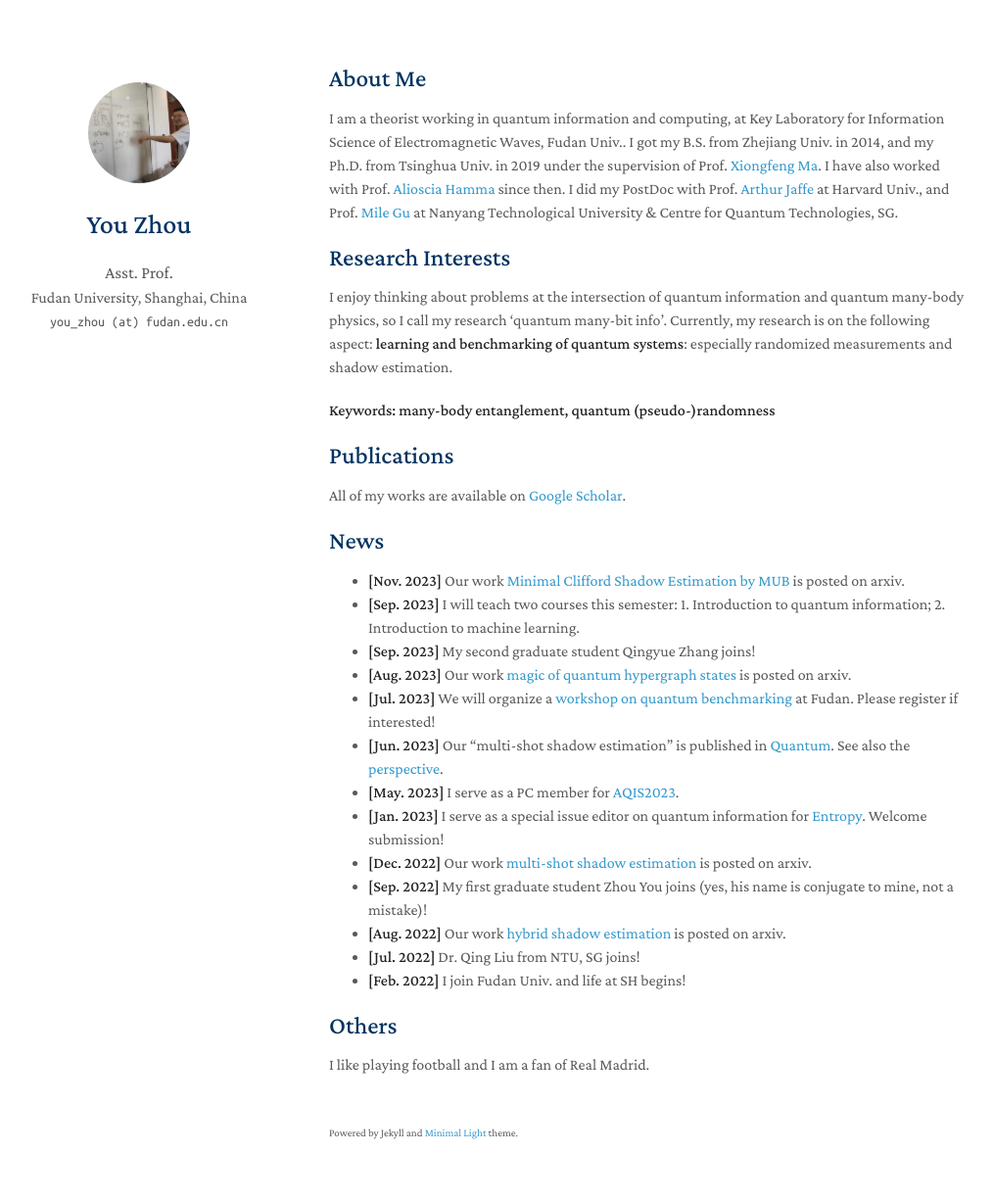
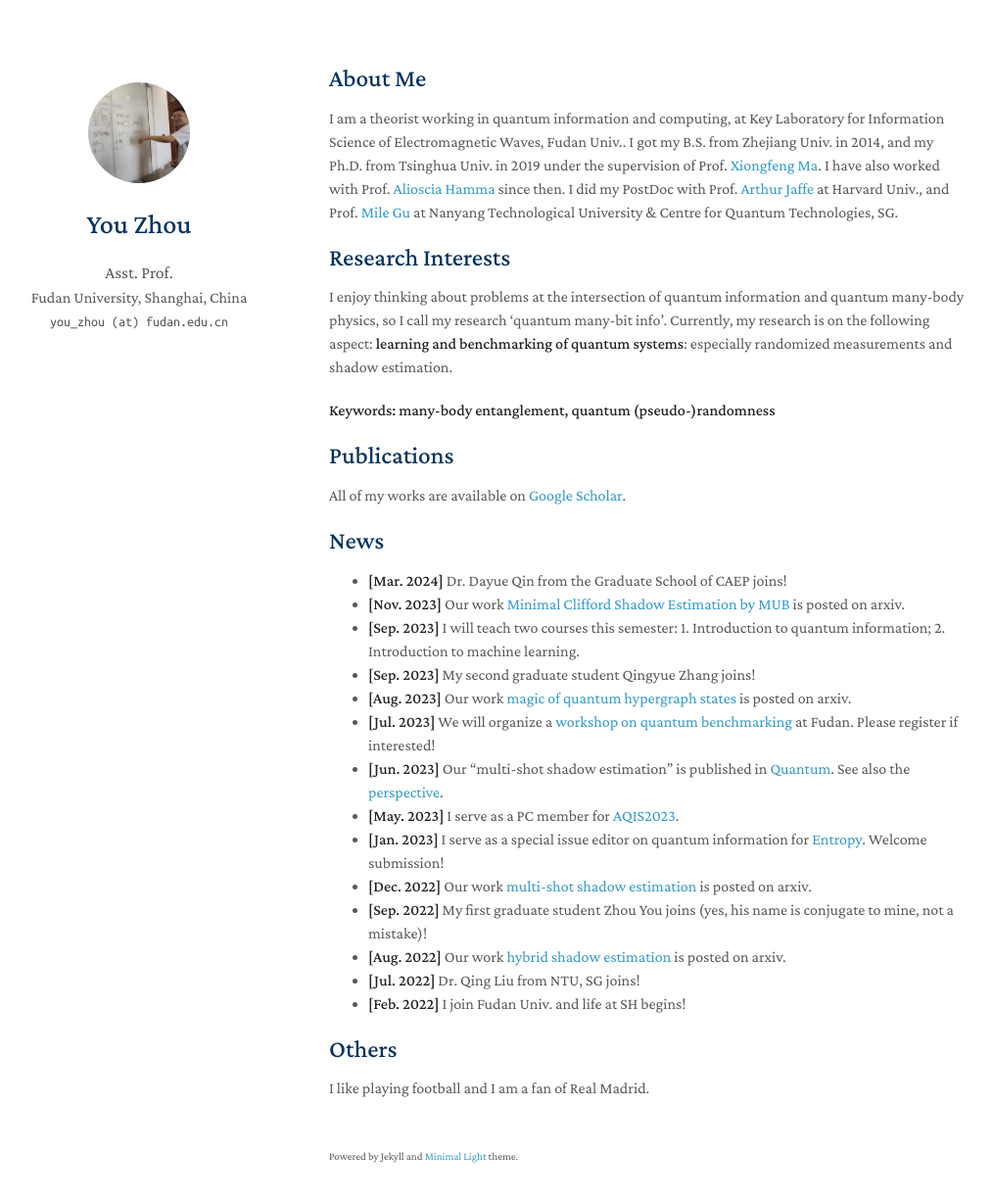
Before and after one commit to youzhoutravel/homepage1, a Jekyll site: the page built from index.md, in a window 1280 px wide and 1261 px high. Shown: the top 1226 px of the window at 98% size, without its empty margins (134-1148 px from the left). Built offline with Jekyll 4.4.1, drawn with Linux system fonts in a browser that asks for light colours; nearby versions of some CDN libraries; a style sheet for code colours, icons or effects is not loaded; our own code applies the rules of GitHub Pages for plain Markdown files.

Commit message:
Update index.md

```diff
--- a/index.md
+++ b/index.md
@@ -17,6 +17,7 @@ Currently, my research is on the following aspect: **learning and benchmarking o
 All of my works are available on [Google Scholar](https://scholar.google.com/citations?view_op=list_works&hl=en&hl=en&user=oQ_tbtYAAAAJ&sortby=pubdate).
 
 ## News
+- **[Mar. 2024]** Dr. Dayue Qin from the Graduate School of CAEP joins!
 - **[Nov. 2023]** Our work [Minimal Clifford Shadow Estimation by MUB](https://arxiv.org/pdf/2310.18749.pdf) is posted on arxiv.
 - **[Sep. 2023]** I will teach two courses this semester: 1. Introduction to quantum information; 2. Introduction to machine learning.
 - **[Sep. 2023]** My second graduate student Qingyue Zhang joins!
```
